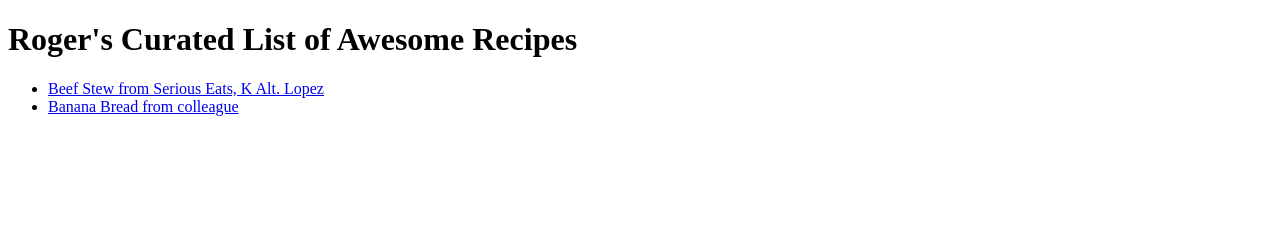
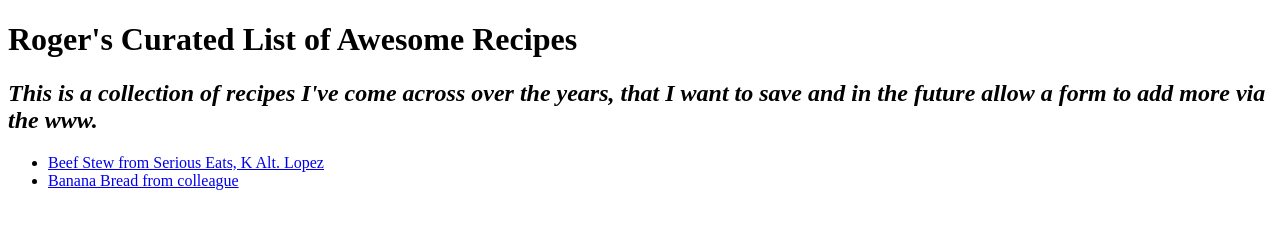
Before and after one commit to rogeraaronmartinez/odin-recipes, a plain HTML site: page index.html in a window 1280 px wide. Drawn offline with Linux system fonts and the light colour scheme.

Commit message:
Added description to home page

```diff
--- a/index.html
+++ b/index.html
@@ -7,6 +7,12 @@
 </head>
 <body>
     <h1>Roger's Curated List of Awesome Recipes</h1>
+
+    <h2><em>
+        This is a collection of recipes I've come across over the years, that I want to save
+        and in the future allow a form to add more via the www.
+    </em></h2>
+
     <ul>
         <li>
         <a href="recipes/beefstew.html">Beef Stew from Serious Eats, K Alt. Lopez</a>
```
